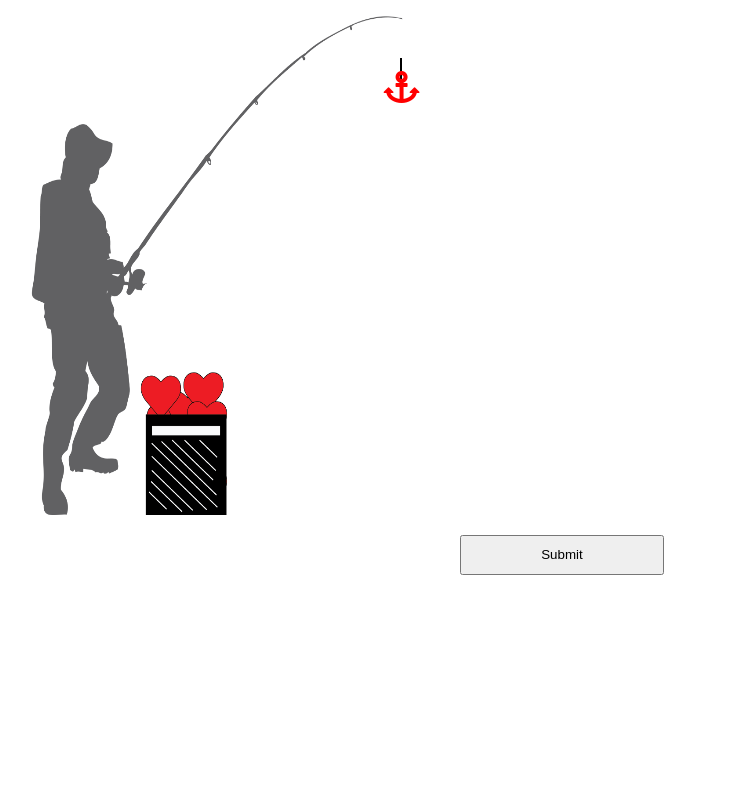
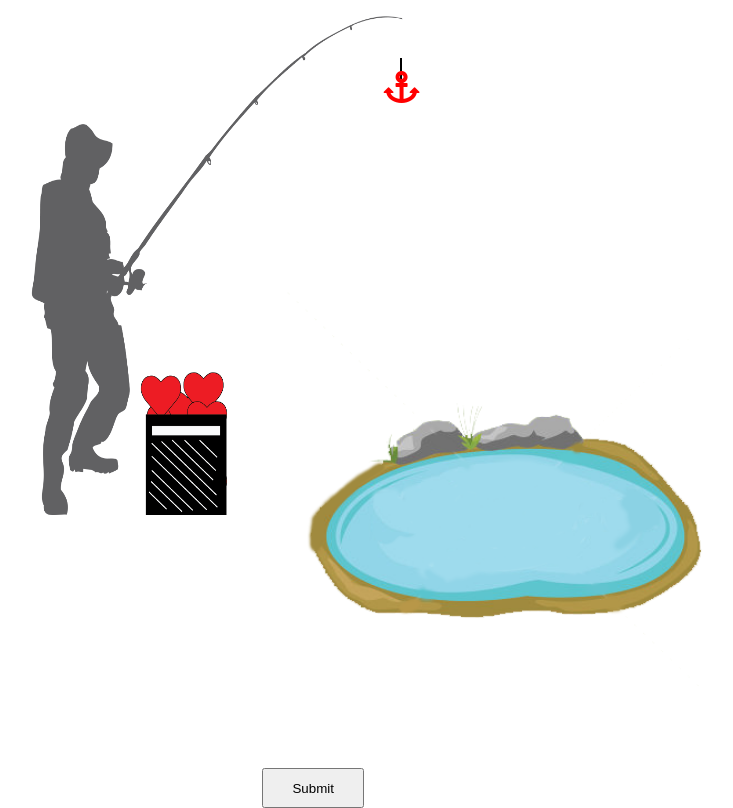
Before and after one commit to xianyi555/Compliment-Generator, a Rails app: page / in a window 1280 px wide. Shown: the part 140-948 px from the top of the page, without its empty margins (130-863 px from the left). Before the commit the page ends 715 px from the top, so only its background shows below. Run offline with Rails 7, Linux system fonts and the light colour scheme; some libraries are stand-ins or nearby versions.

Commit message:
working fontaine

```diff
--- a/public/app.js
+++ b/public/app.js
@@ -1,5 +1,6 @@
 $(document).ready(function(){
 $('button').on('click',function(){
+     $('i').attr('class','fas fa-anchor');
   $('#heartdiv').attr('class','heart');
     $('#linediv').attr('class','vl');
     setTimeout(function(){
--- a/public/index.html
+++ b/public/index.html
@@ -20,7 +20,10 @@
 </div>
     </div>
 
-<button>Submit</button>
+    </div>
+    <div class="pond">
+<img src='Pond.png' id='water'>
+    <button>Submit</button>
     </div>
     </body>
 </html>
--- a/public/style.css
+++ b/public/style.css
@@ -33,6 +33,7 @@ h1{
 i{
     font-size: 2em;
     color:red;
+    z-index: -1;
 }
 .vl {
     border-left: 2px solid black;
@@ -54,6 +55,7 @@ i{
     height:100%;
     left:-20px;
     top:-450px;
+    z-index: -10;
 }
 #linediv,#heartdiv{
     transition: all 5s ease;
@@ -64,3 +66,14 @@ width:20%;
 height:5%;
 
 }
+#water{
+    width:500px;
+    height: 500px;
+}
+.pond{
+    width:40%;
+    margin: 0 auto;
+}
+.pond img{
+    margin-top:-400px;
+}
```
Also changed, not shown: public/Pond.png (added).
